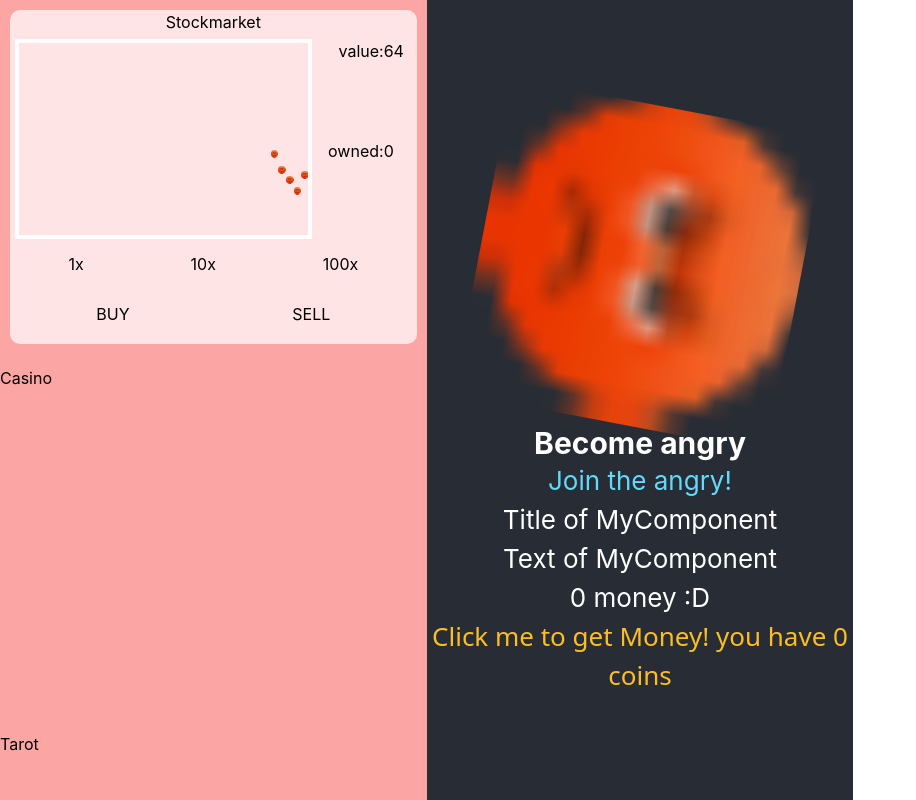
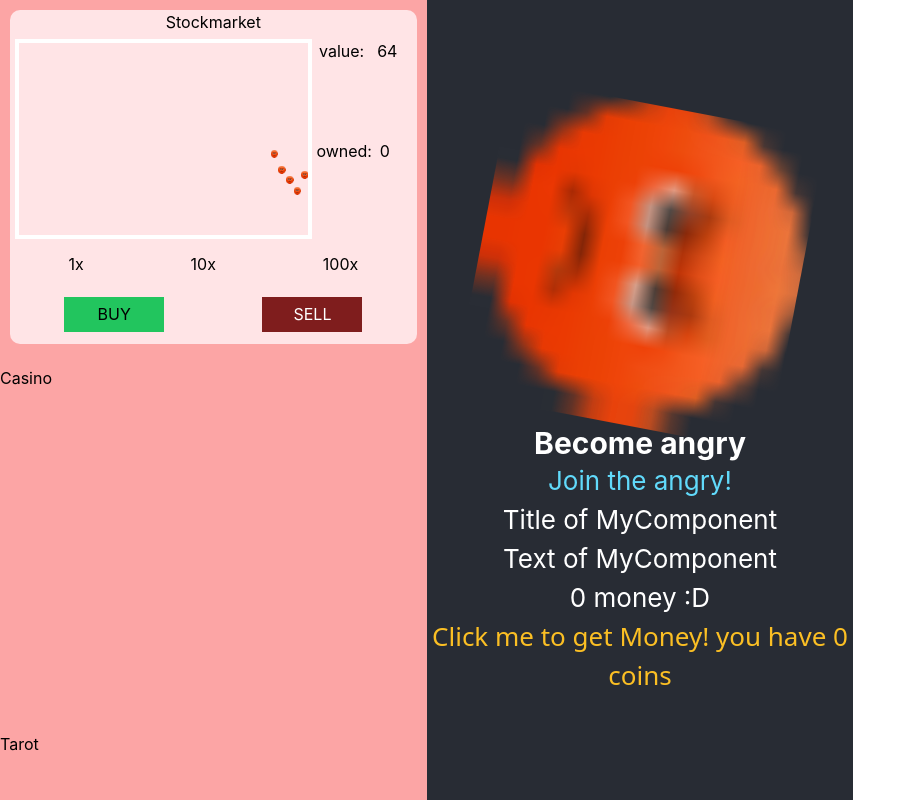
Before and after one commit to Wolfelijolex/Angry-Clicker, a React (Create React App) app: page / in a window 1280 px wide. Shown: the top 800 px of the page, without its empty margins (0-916 px from the left). Built offline with nearby package versions, Linux system fonts and the light colour scheme.

Commit message:
Finished rudimentary styling and function

```diff
--- a/src/components/StockMarket/StockMarket.tsx
+++ b/src/components/StockMarket/StockMarket.tsx
@@ -37,6 +37,9 @@ function StockMarket(props: StockMarketProps) {
         priceRef.current = priceRef.current - Math.floor(Math.random() * 20);
       } else {
         priceRef.current = priceRef.current + Math.floor(Math.random() * 20);
+        if (priceRef.current > 200) {
+          priceRef.current = 200;
+        }
       }
       setStockPrice(priceRef.current);
       handleClassChange();
@@ -65,6 +68,10 @@ function StockMarket(props: StockMarketProps) {
     if (coins >= buyAmount) {
       dispatch(moneySlice.actions.add(stockPrice * buyAmount));
       dispatch(angryCoinSlice.actions.subtract(buyAmount));
+    }
+    else if(coins < buyAmount){
+      dispatch(moneySlice.actions.add(stockPrice * coins));
+      dispatch(angryCoinSlice.actions.subtract(coins));
     }
   };
 
@@ -108,9 +115,9 @@ function StockMarket(props: StockMarketProps) {
           })}
         </div>
         {/* Stockmarket button flex */}
-        <div className={`flex justify-around ${styles.StockMarket__buttons}`}>
-          <button onClick={handleCoinBuy}>BUY</button>
-          <button onClick={handleCoinSell}>SELL</button>
+        <div className={`${styles.StockMarket__buttons}`}>
+          <button disabled={buyAmount*stockPrice > money} className={`${styles.StockMarket__buttons__buy}`} onClick={handleCoinBuy}>BUY</button>
+          <button disabled={coins == 0} className={`${styles.StockMarket__buttons__sell}`} onClick={handleCoinSell}>SELL</button>
         </div>
       </div>
     </section>
--- a/src/styles/components/StockMarket.module.scss
+++ b/src/styles/components/StockMarket.module.scss
@@ -24,25 +24,52 @@
     display: flex;
     align-items: flex-end;
     justify-content: space-around;
-    div{
+    div {
       width: 10px;
-    };
+    }
     overflow: hidden;
   }
   &__stockPrice {
     grid-area: number;
     display: flex;
-    justify-content: flex-end;
+    justify-content: space-around;
   }
   &__stockOwned {
     grid-area: owned;
     display: flex;
-    justify-content: flex-end;
+    justify-content: space-around;
   }
   &__amount {
     grid-area: select;
   }
   &__buttons {
     grid-area: buttons;
+    display: flex;
+    justify-content: space-around;
+    align-items: center;
+    button {
+      width: 100px;
+      height: 35px;
+    }
+    &__buy {
+      @apply bg-green-500;
+      &:hover {
+        @apply bg-green-600;
+      }
+      &:disabled{
+        @apply bg-green-900;
+        color: white;
+      }
+    }
+    &__sell {
+      @apply bg-red-500;
+      &:hover {
+        @apply bg-red-600;
+      }
+      &:disabled{
+        @apply bg-red-900;
+        color: white;
+      }
+    }
   }
 }
```
